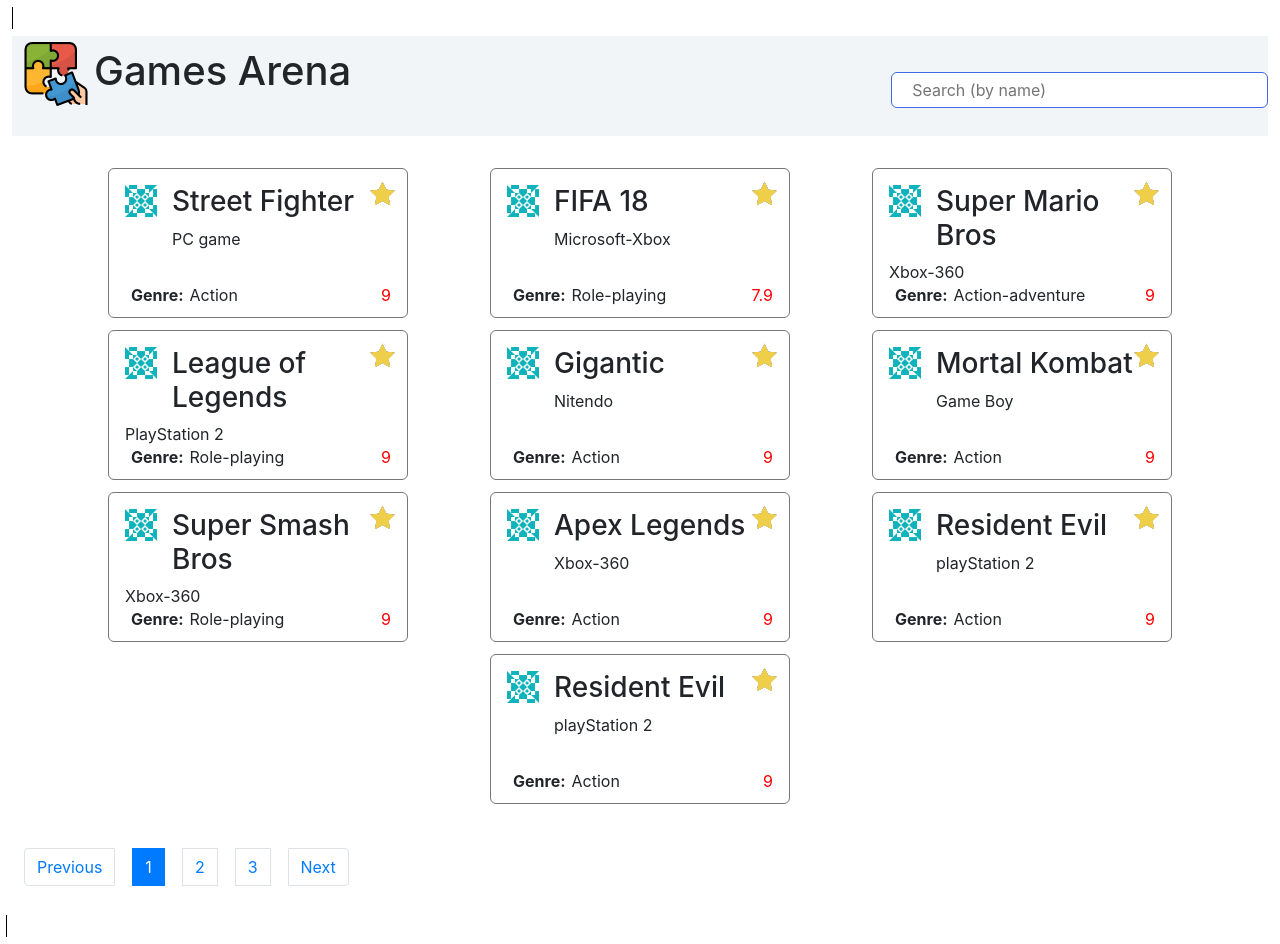
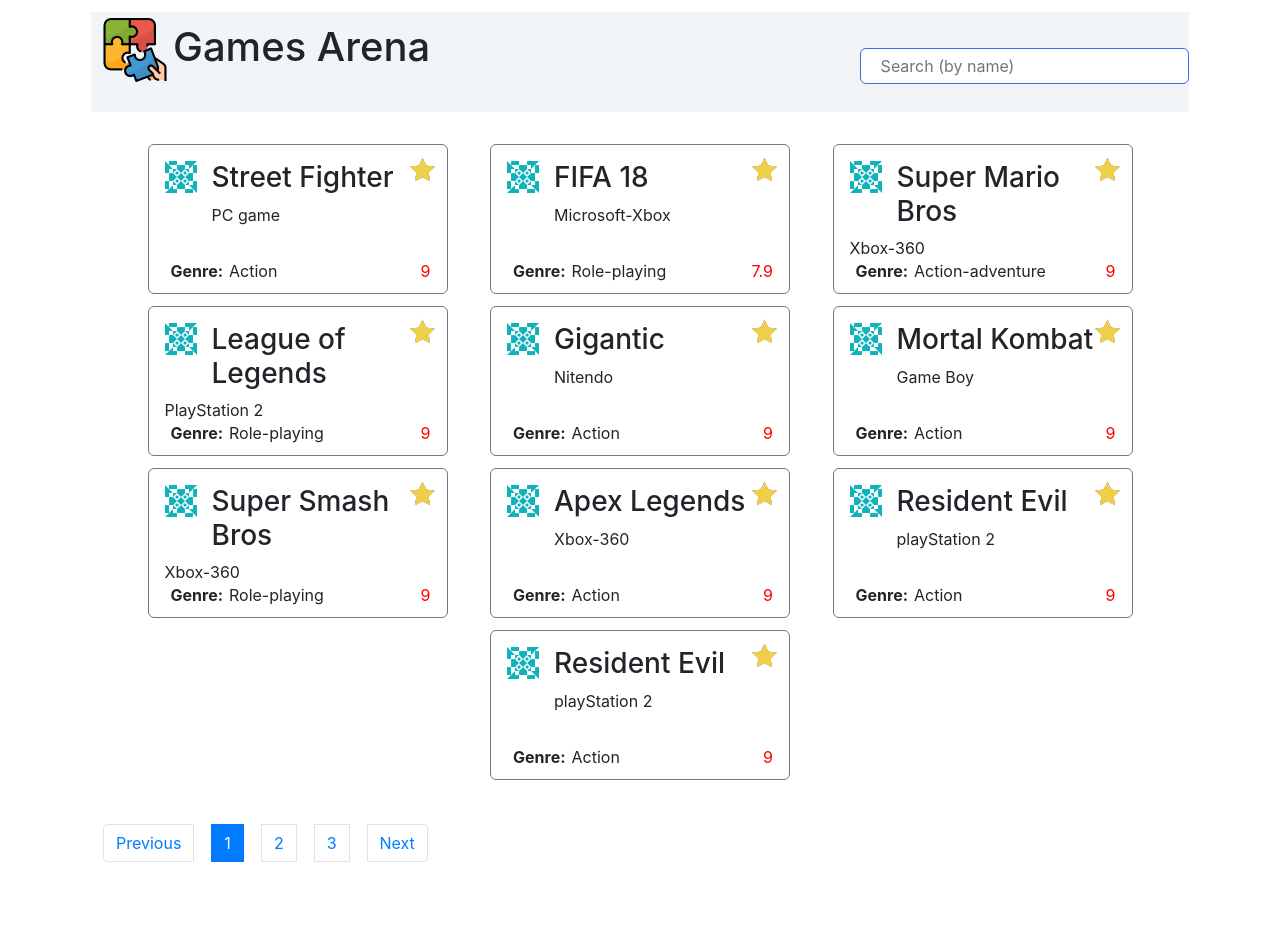
Before and after one commit to kisinad/Games-Arena, a PHP site: page / in a window 1280 px wide. After the commit the page ends 862 px from the top, so only its background shows below. Run offline with PHP 8.4, Linux system fonts and the light colour scheme.

Commit message:
added container class to the main div

```diff
--- a/css/style.css
+++ b/css/style.css
@@ -3,7 +3,7 @@
     margin: 6px;
     padding: 0;
 }
-.main {
+#main {
     display: inline;
    /* height: 100vh; */
     border: 1px solid rgb(0, 0, 0);
--- a/home.html
+++ b/home.html
@@ -13,7 +13,7 @@
     <title>Games Arena</title>
 </head>
 <body>
-    <div class="main">
+    <div class="main container">
         <div class="header">
                 <input type="search" title="Search" placeholder="Search (by name)" />
 
```
